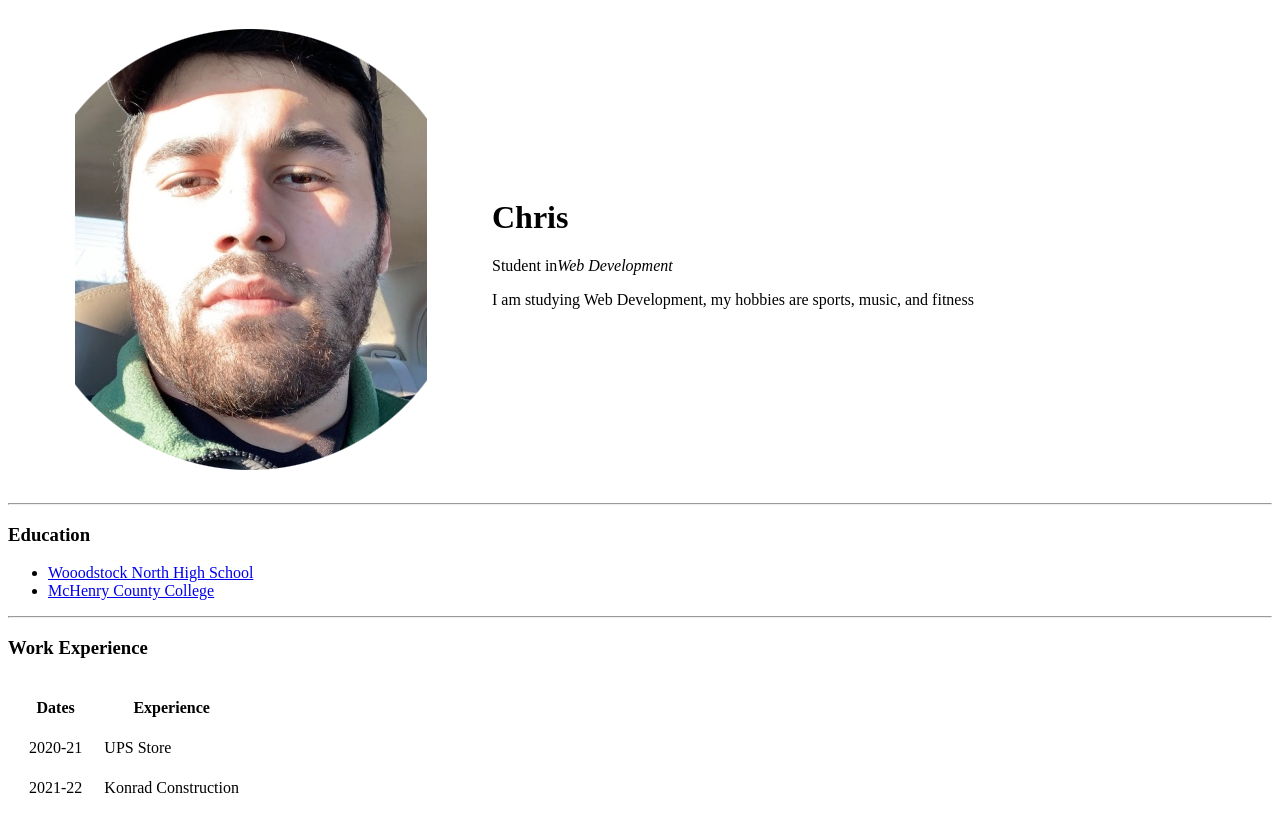
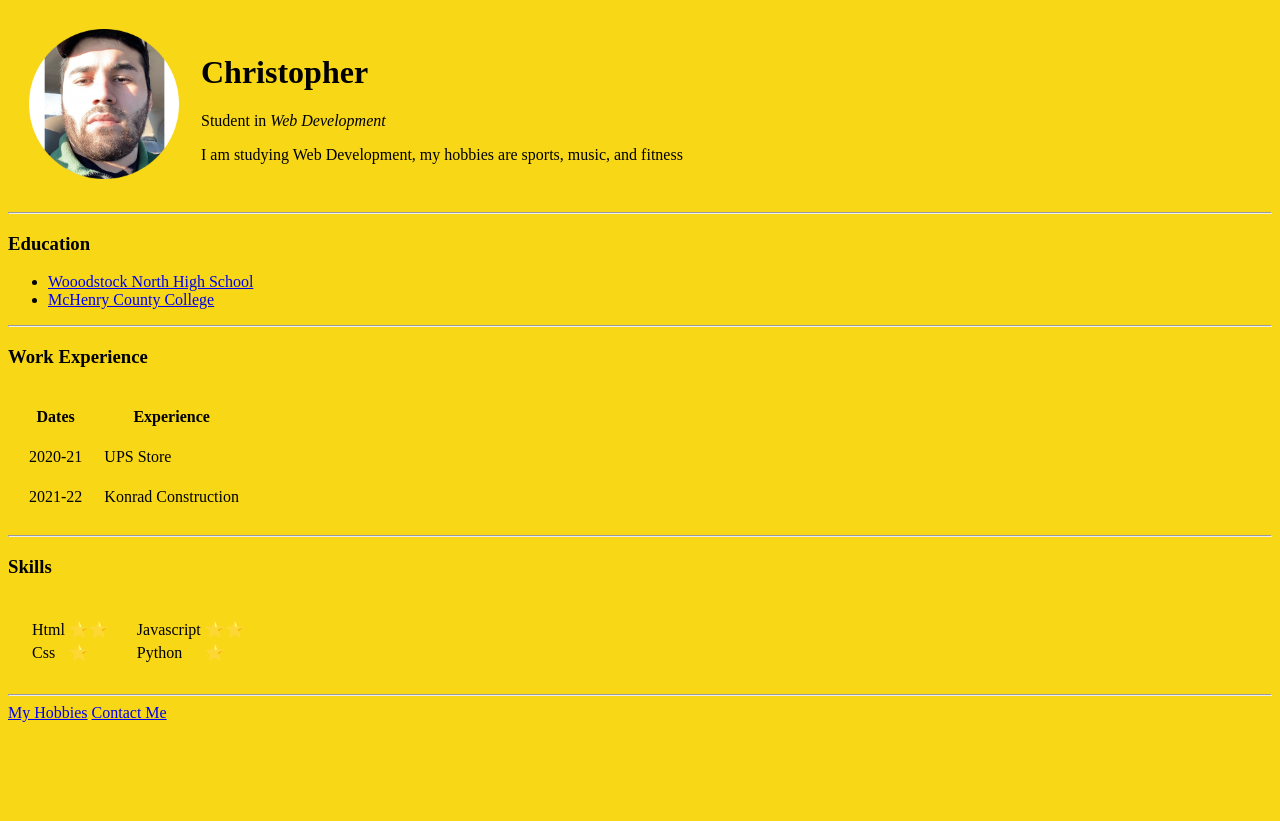
Before and after one commit to leefloreschris/personal-site, a plain HTML site: page index.html in a window 1280 px wide. Shown: the top 821 px of the page. After the commit the page ends 800 px from the top, so only its background shows below. Drawn offline with Linux system fonts and the light colour scheme.

Commit message:
Update index.html

```diff
--- a/index.html
+++ b/index.html
@@ -6,12 +6,12 @@
   <meta name="viewport" content="width=device-width, initial-scale=1.0">
   <title>Chris' Personal Site</title>
 </head>
-<body>
+<body style="background-color: #F7D716;">
   <table cellspacing="20px">
     <tr>
-      <td><img src="images/chirs-profile-pic-circle.png" alt="A picture of me"></td>
-      <td><h1>Chris</h1>
-      <p>Student in<em>Web Development</em></p>
+      <td><img width="150px" height="150px" src="images/chirs-profile-pic-circle.png" alt="A picture of me"></td>
+      <td><h1>Christopher</h1>
+      <p>Student in<em> Web Development</em></p>
       <p>I am studying Web Development, my hobbies are sports, music, and fitness</p></td>
     </tr>
   </table>
```
